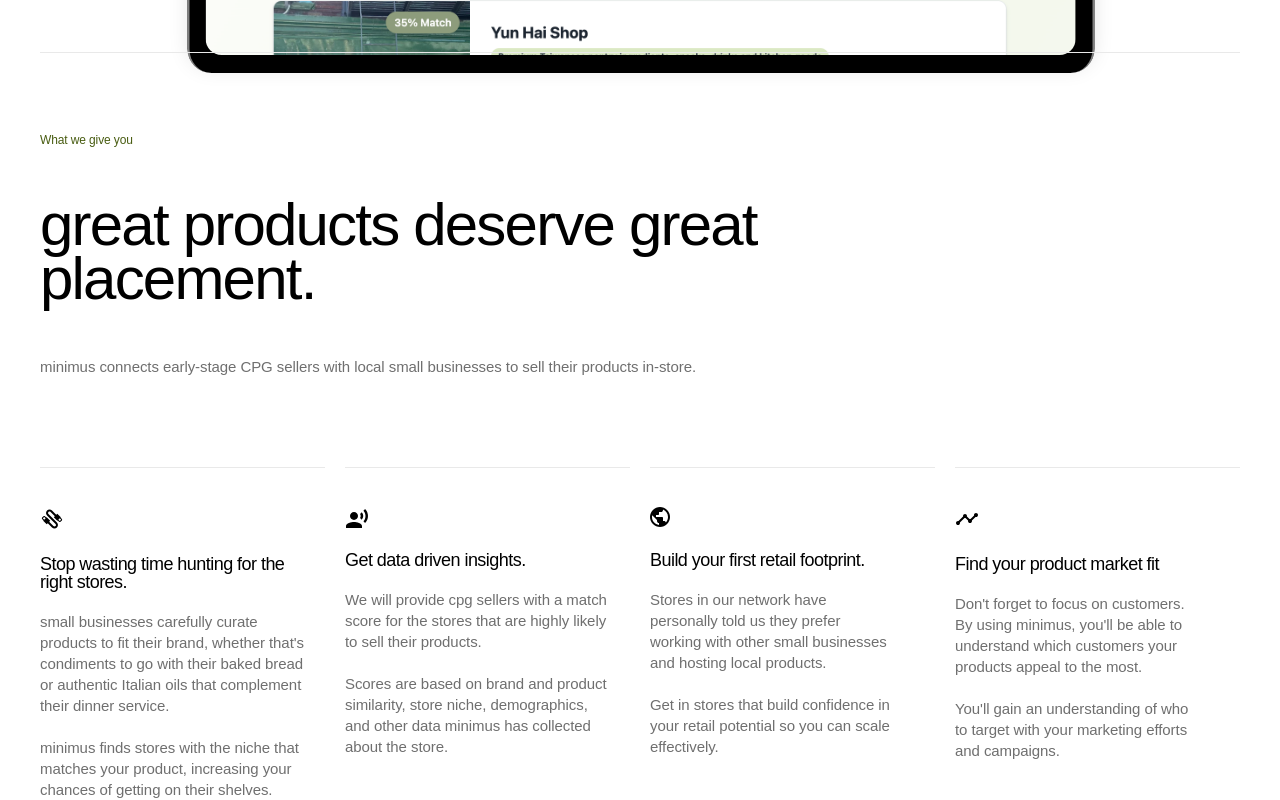
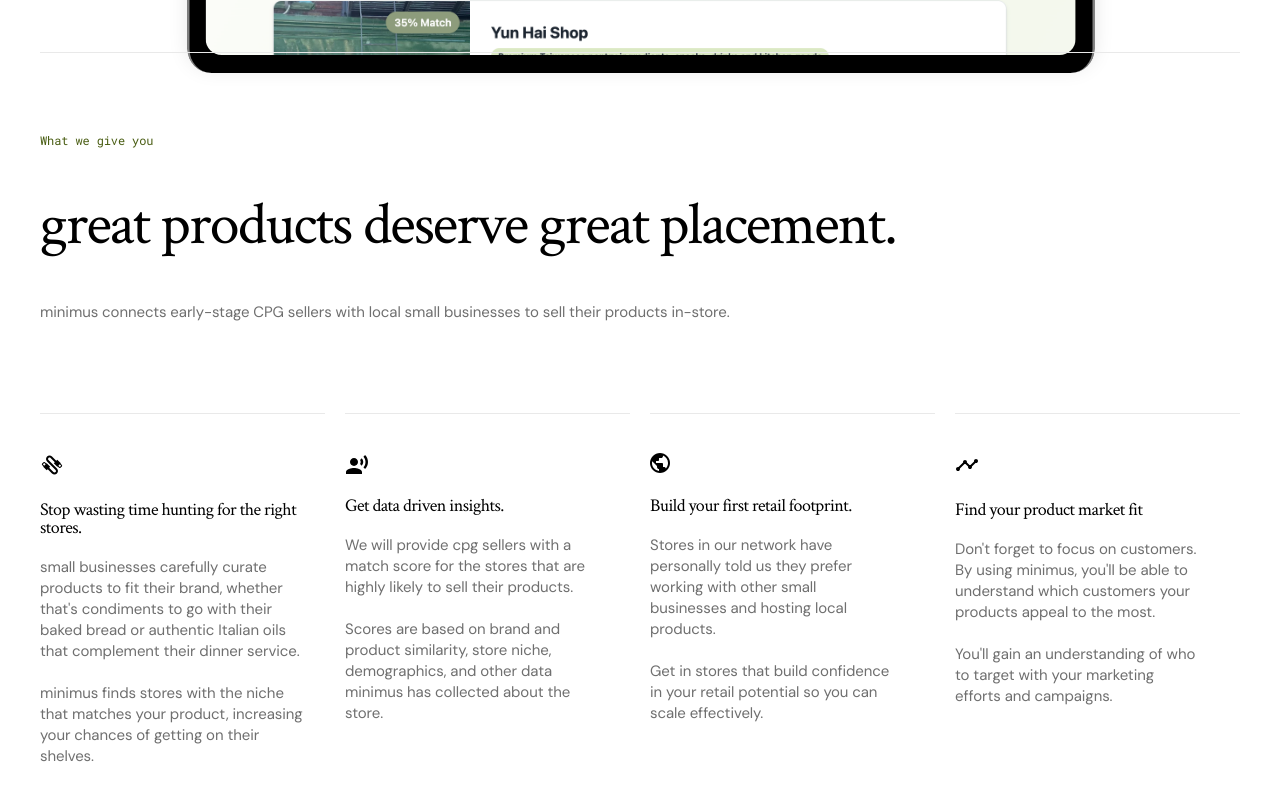
Before and after one commit to pveda1/minimus-landing-page, a React (Vite) app: page / in a window 1280 px wide. Shown: the part 1100-1900 px from the top of the page. Built offline with nearby package versions, Linux system fonts and the light colour scheme; no server answers.

Commit message:
added fonts

```diff
--- a/src/styles/globals.css
+++ b/src/styles/globals.css
@@ -1,6 +1,20 @@
 @import url('https://fonts.googleapis.com/css2?family=Crimson+Text:wght@400;600;700&family=DM+Sans:opsz,wght@9..40,400;9..40,500;9..40,700&family=Roboto+Mono:wght@400;500;700&display=swap');
 
 @custom-variant dark (&:is(.dark *));
+
+[class*="font-['Crimson_Text:Regular'"] {
+  font-family: 'Crimson Text', serif !important;
+}
+
+[class*="font-['DM_Sans:Regular'"],
+[class*="font-['DM_Sans:Bold'"] {
+  font-family: 'DM Sans', system-ui, -apple-system, BlinkMacSystemFont, 'Segoe UI', sans-serif !important;
+}
+
+[class*="font-['Roboto_Mono:Regular'"],
+[class*="font-['Roboto_Mono:Bold'"] {
+  font-family: 'Roboto Mono', ui-monospace, SFMono-Regular, Menlo, Monaco, Consolas, 'Liberation Mono', 'Courier New', monospace !important;
+}
 
 :root {
   --font-size: 16px;
```
Also changed, not shown: src/App.tsx (+1 -9 lines).
